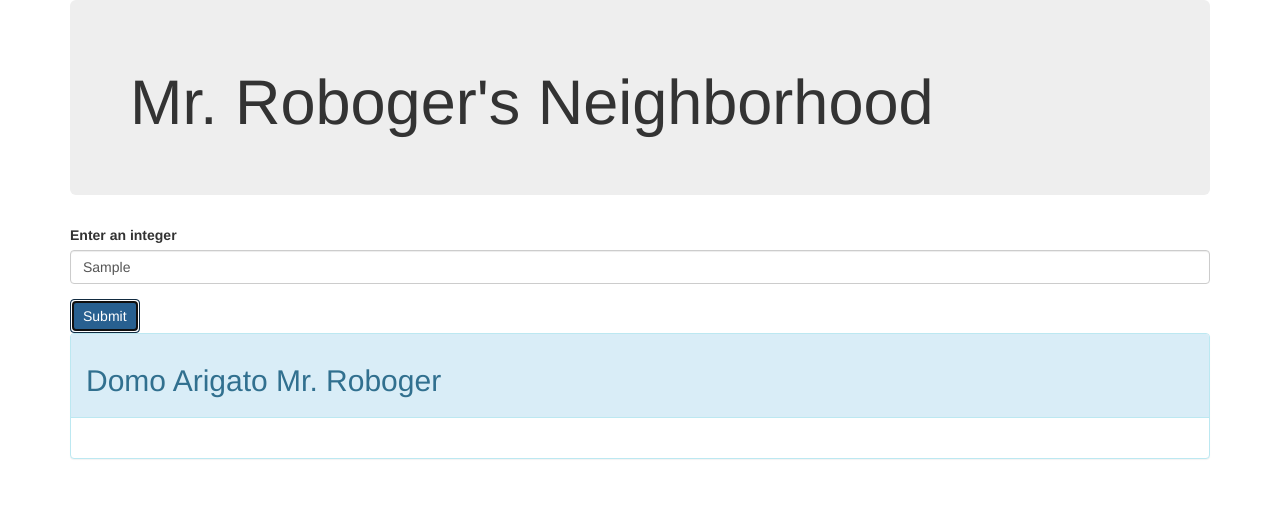
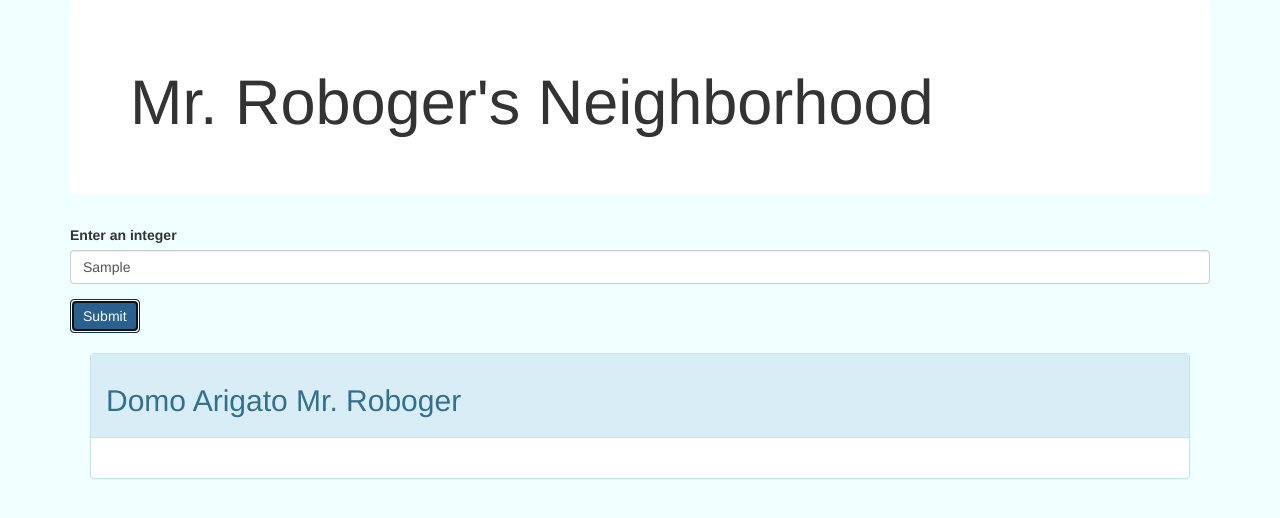
Before and after one commit to austinb847/robogers-neighborhood, a plain HTML site: page index.html in a window 1280 px wide. Both pictures are taken after typing "Sample" into the empty fields and a click on the button "Submit". Drawn offline with nearby package versions, Linux system fonts and the light colour scheme.

Commit message:
add stlying to page

```diff
--- a/css/styles.css
+++ b/css/styles.css
@@ -1,3 +1,19 @@
+body {
+  background-color: azure;
+}
+
+.jumbotron {
+  background-color: white
+}
+
 #result {
   display: none;
 }
+
+.panel {
+  margin: 20px;
+}
+
+li {
+  font-size: 16px;
+}
```
